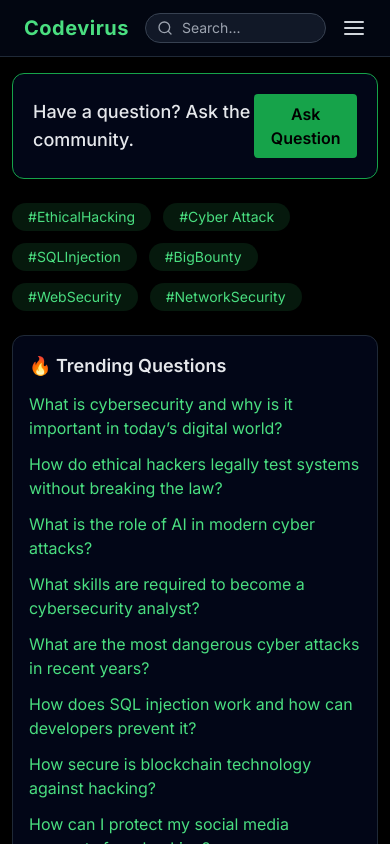
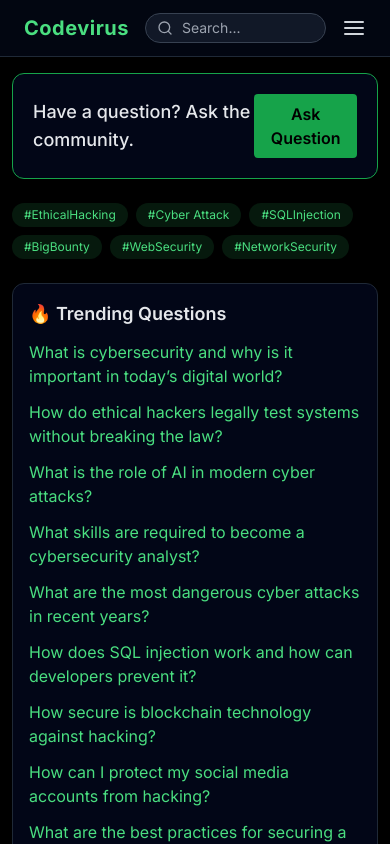
Before and after one commit to Anshika1820/CVS, a React (Vite) app: page / in a window 390 px wide. Shown: the top 844 px of the page. Built offline with nearby package versions, Linux system fonts and the light colour scheme.

Commit message:
Update PopularTopics.jsx

```diff
--- a/src/components/PopularTopics.jsx
+++ b/src/components/PopularTopics.jsx
@@ -1,12 +1,39 @@
 const PopularTopics = () => {
-  const topics = ["EthicalHacking", "Cyber Attack",  "SQLInjection", "BigBounty", "WebSecurity", "NetworkSecurity"];
+  const topics = [
+    "EthicalHacking",
+    "Cyber Attack",
+    "SQLInjection",
+    "BigBounty",
+    "WebSecurity",
+    "NetworkSecurity",
+  ];
 
   return (
-    <div className="flex flex-wrap gap-3 mb-6">
+    <div className="
+      flex
+      flex-wrap
+      gap-2
+      sm:gap-3
+      mb-4
+      sm:mb-6
+    ">
       {topics.map((topic) => (
         <span
           key={topic}
-          className="bg-green-900/30 text-green-400 px-4 py-1 rounded-full text-sm cursor-pointer hover:bg-green-800 transition"
+          className="
+            bg-green-900/30
+            text-green-400
+            px-3
+            sm:px-4
+            py-1
+            rounded-full
+            text-xs
+            sm:text-sm
+            cursor-pointer
+            hover:bg-green-800
+            transition
+            whitespace-nowrap
+          "
         >
           #{topic}
         </span>
```
